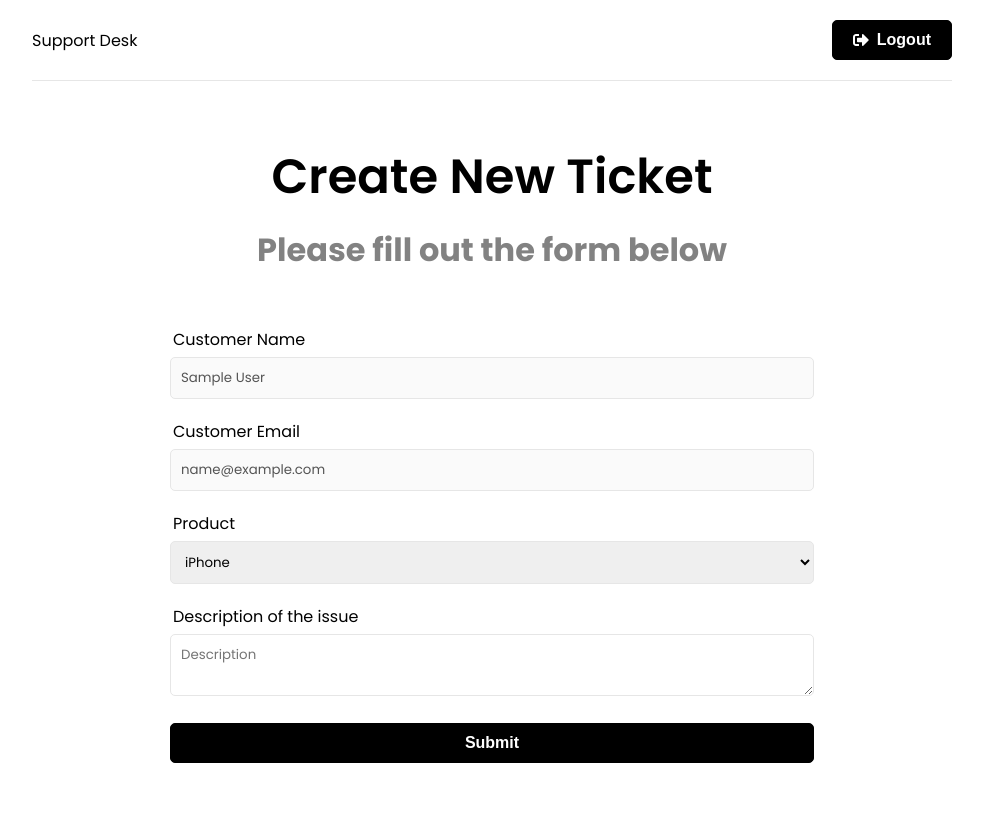
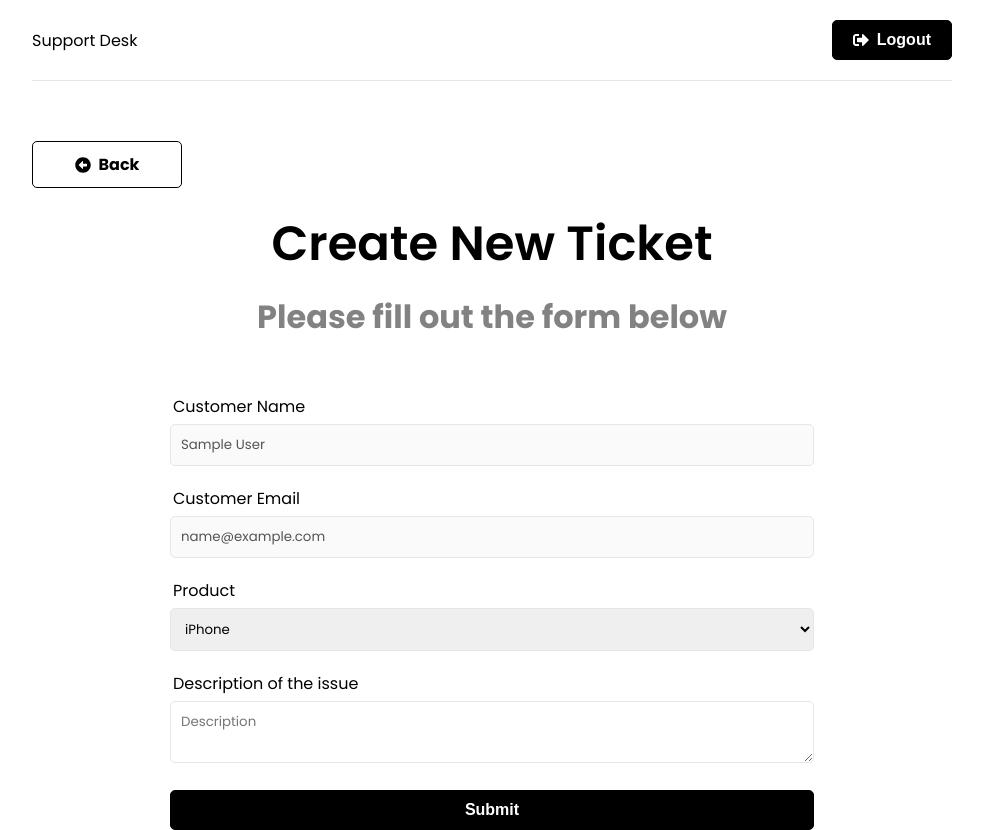
Before and after one commit to hummus-erectus/support-desk, a React (Create React App) app in the folder frontend/: page /new-ticket in a window 1280 px wide. Shown: the whole page, without its empty margins (148-1131 px from the left). Before the commit the page ends 800 px from the top, so only its background shows below. Built offline with nearby package versions, Linux system fonts and the light colour scheme; sample sign-in values are in the browser's storage.

Commit message:
Create BackButton

```diff
--- /dev/null
+++ b/frontend/src/components/BackButton.jsx
@@ -0,0 +1,12 @@
+import { FaArrowAltCircleLeft } from "react-icons/fa"
+import { Link } from "react-router-dom"
+
+const BackButton = ({url}) => {
+    return (
+        <Link to={url} className="btn btn-reverse btn-back">
+            <FaArrowAltCircleLeft /> Back
+        </Link>
+    )
+}
+
+export default BackButton
--- a/frontend/src/pages/NewTicket.jsx
+++ b/frontend/src/pages/NewTicket.jsx
@@ -4,6 +4,7 @@ import { useNavigate } from "react-router-dom"
 import { toast } from "react-toastify"
 import { createTicket, reset } from "../features/tickets/ticketSlice"
 import Spinner from "../components/Spinner"
+import BackButton from "../components/BackButton"
 
 function NewTicket() {
     const {user} = useSelector((state) => state.auth)
@@ -41,6 +42,7 @@ function NewTicket() {
 
     return (
         <>
+            <BackButton url='/' />
             <section className="heading">
                 <h1>Create New Ticket</h1>
                 <p>Please fill out the form below</p>
```
